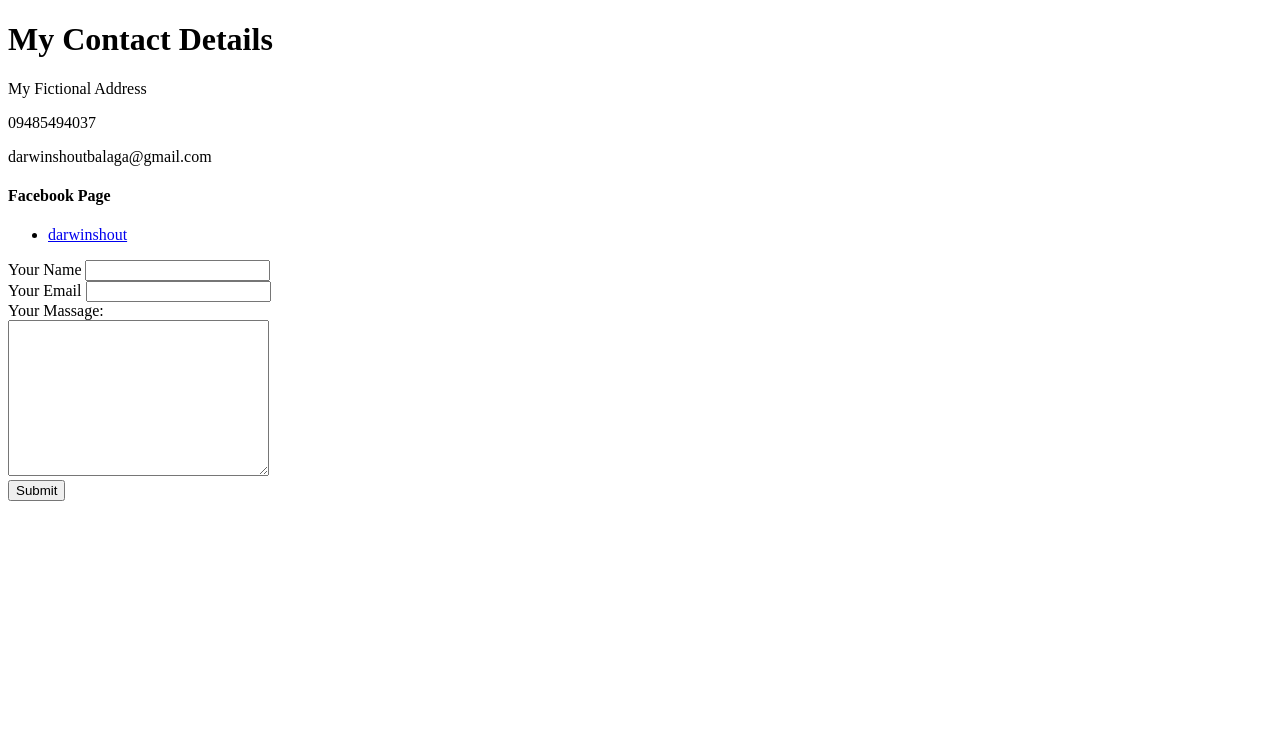
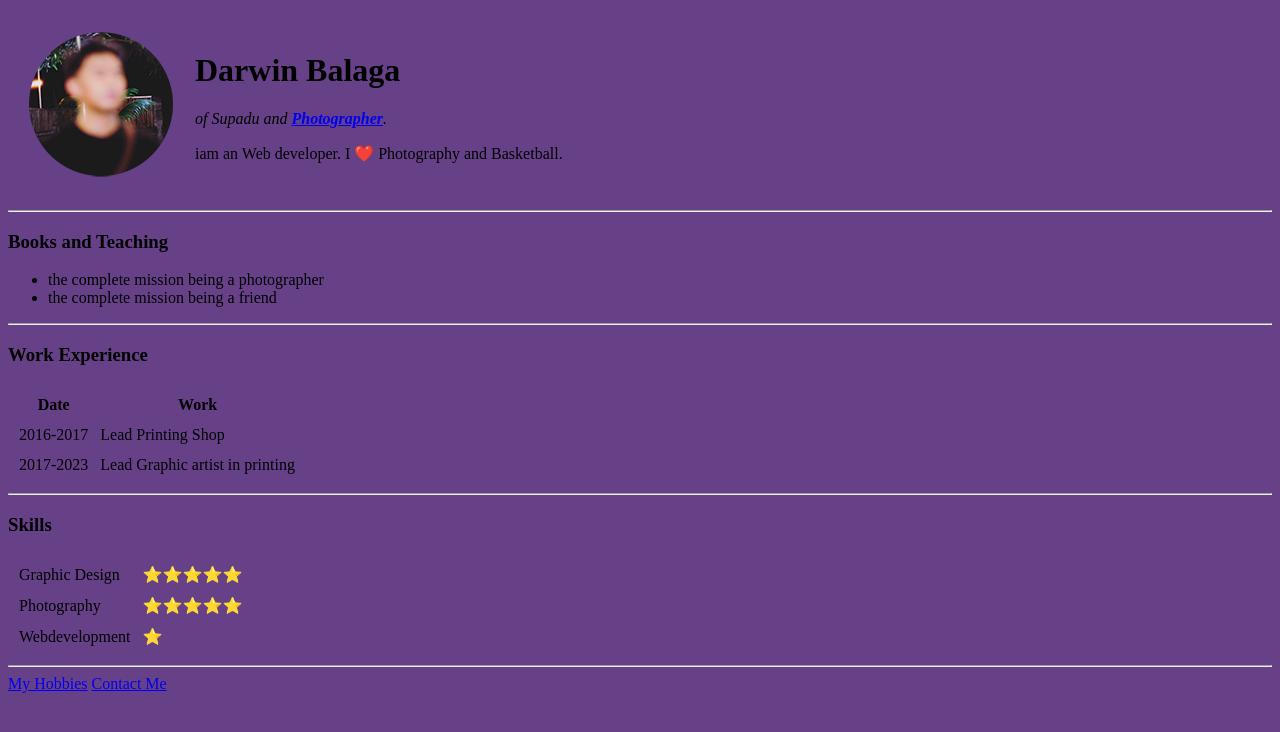
Before and after one commit to DioZero22/cv, a plain HTML site: page Contact.html in a window 1280 px wide. Drawn offline with Linux system fonts and the light colour scheme.

Commit message:
update 2.0
new learning skills update test

```diff
--- a/Contact.html
+++ b/Contact.html
@@ -1,27 +1,70 @@
 <!DOCTYPE html>
-<html lang="en">
 <head>
     <meta charset="UTF-8">
-    <title>Contact Me</title>
+    <title>📷 Darwin's Personal</title>
+    <link rel="stylesheet" href="CSS/styles.css">
+<style>
+    body{
+        background-color: blanchedalmond;
+    }
+</style>
+</head>
+<body style="background-color: #674188;">
+    <table cellspacing="20">
+        <tr>
+            <td><img src="image/darwin Profile.png" alt="Darwin profile picture"></td>
+            <td><h1>Darwin Balaga</h1>
+                <p><em>of Supadu and <strong><a href="https://www.facebook.com/darwinshout/">Photographer</a></strong>.</em></p>
+                <p>iam an Web developer. I ❤️ Photography and Basketball.</p></td>
+        </tr>
+    </table>
+    <hr>
+    <h3>Books and Teaching</h3>
+    <ul>
+        <li>the complete mission being a photographer</li>
+        <li>the complete mission being a friend</li>
+    </ul>
+<hr>
+    <h3>Work Experience</h3>
+    <Table cellspacing="10">
+        <thead>
+            <tr>
+                <th>Date</th>
+                <th>Work</th>
+            </tr>
+        </thead>
+        <tfoot>
 
-</head>
-<body>
-    <h1>My Contact Details</h1>
-    <p>My Fictional Address</p>
-    <p>09485494037</p>
-    <p>darwinshoutbalaga@gmail.com</p>
-    <h4>Facebook Page</h4>
-        <ul>
-            <li><a href="https://www.facebook.com/darwinshout/">darwinshout</a></li>
-        </ul>
-    <form action="mailto:darwinshoutbalaga@gmail.com" method="post" enctype="text/plain">
-        <label>Your Name</label>
-        <input type="text" name="yourname" value=""><br>
-        <label>Your Email</label>
-        <input type="Email" name="your email" value=""><br>
-        <label>Your Massage:</label><br>
-        <textarea name="yourMessage" id="" cols="30" rows="10"></textarea><br>
-        <input type="submit" name=""><br>
-    </form>
+
+        </tfoot>
+        <tr>
+            <td>2016-2017</td>
+            <td>Lead Printing Shop</td>
+        </tr>
+        <tr>
+            <td>2017-2023</td>
+            <td>Lead Graphic artist in printing </td>
+        </tr>
+    </Table>
+<hr>
+    <h3>Skills</h3>
+    </table>
+    <table cellspacing="10">
+        <tr>
+            <td>Graphic Design</td>
+            <td>⭐⭐⭐⭐⭐</td>
+        </tr>
+        <tr>
+            <td>Photography</td>
+            <td>⭐⭐⭐⭐⭐</td>
+        </tr>
+        <tr>
+            <td>Webdevelopment</td>
+            <td>⭐</td>
+        </tr>
+    </table>
+    <hr>
+        <a href="Hobbies.html">My Hobbies</a>
+        <a href="Contact.html">Contact Me</a>
 </body>
 </html>
```
